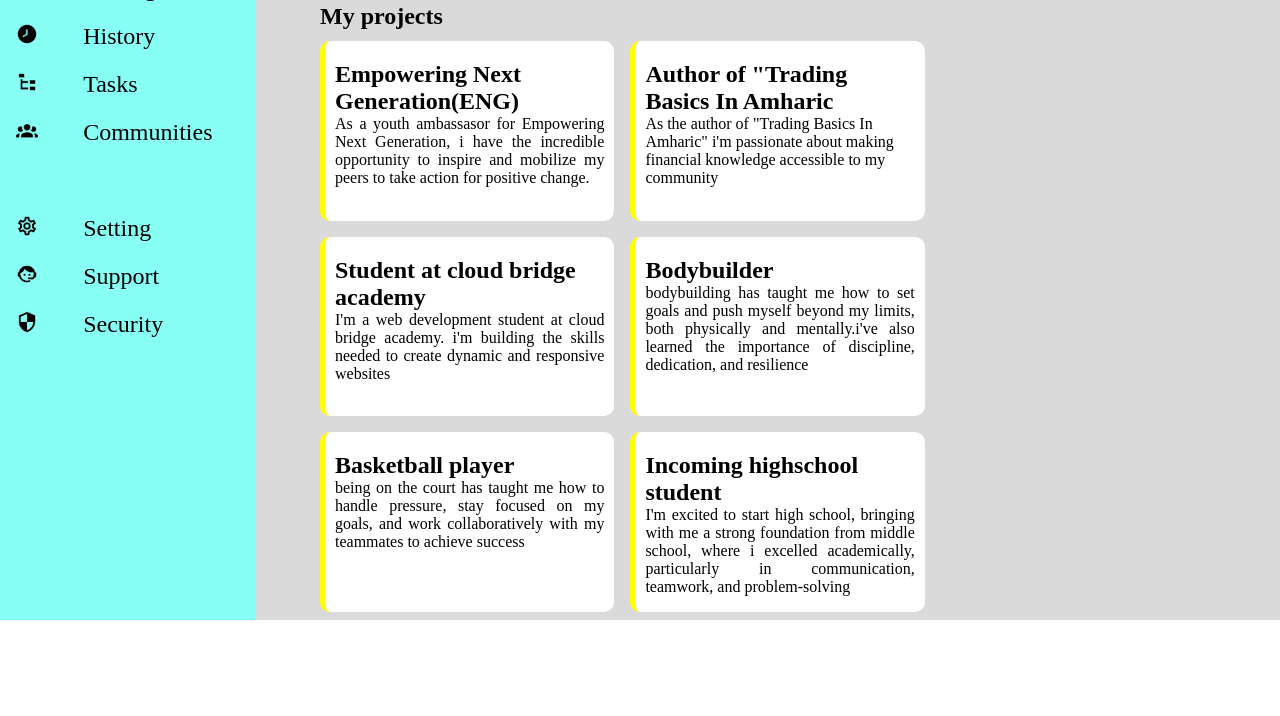
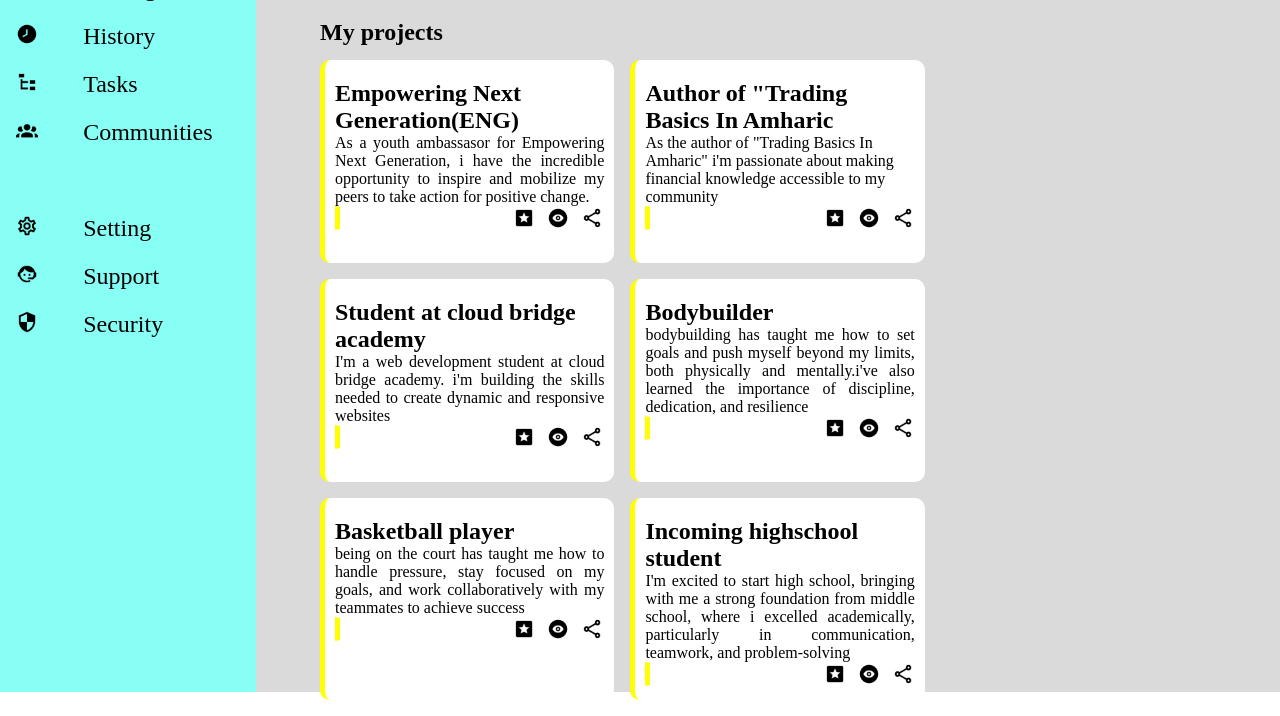
Before and after one commit to NATHANIM-REPO/project-admin-dashboard, a plain HTML site: page index.html in a window 1280 px wide. Shown: the part 265-981 px from the top of the page. Before the commit the page ends 893 px from the top, so only its background shows below. Drawn offline with Linux system fonts and the light colour scheme.

Commit message:
added the icons in the box

```diff
--- a/index.html
+++ b/index.html
@@ -65,26 +65,56 @@
                 <div class="box1">
                     <p class="text1">Empowering Next Generation(ENG)</p>
                     <p class="text2">As a youth ambassasor for Empowering Next Generation, i have the incredible opportunity to inspire and mobilize my peers to take action for positive change.</p>
+                    <div class="icons">
+                       <img src="icon-and-img\star-box.png" alt="star-box" width="22px" height="22px">
+                        <img src="icon-and-img\eye-circle.png" alt="eye-circle" width="22px" height="22px">
+                        <img src="icon-and-img\share-variant-outline.png" alt="share-variant-outline" width="22px" height="22px">
+                    </div>
                 </div>
-                <div class="box2">
+                <div class="box2" >
                     <p class="text1"> Author of "Trading Basics In Amharic</p>
                     <p class="text2">As the author of "Trading Basics In Amharic" i'm passionate about making financial knowledge accessible to my community</p>
+                    <div class="icons">
+                        <img src="icon-and-img\star-box.png" alt="star-box" width="22px" height="22px">
+                         <img src="icon-and-img\eye-circle.png" alt="eye-circle" width="22px" height="22px">
+                         <img src="icon-and-img\share-variant-outline.png" alt="share-variant-outline" width="22px" height="22px">
+                     </div>
                 </div>
                 <div class="box3">
                     <p class="text1">Student at cloud bridge academy</p>
                     <p class="text2">I'm a web development student at cloud bridge academy. i'm building the skills needed to create dynamic and responsive websites</p>
+                    <div class="icons">
+                        <img src="icon-and-img\star-box.png" alt="star-box" width="22px" height="22px">
+                         <img src="icon-and-img\eye-circle.png" alt="eye-circle" width="22px" height="22px">
+                         <img src="icon-and-img\share-variant-outline.png" alt="share-variant-outline" width="22px" height="22px">
+                     </div>
                 </div>
-                <div class="box4">
+                <div class="box4" >
                     <p class="text1">Bodybuilder</p>
                     <p class="text2">bodybuilding has taught me how to set goals and push myself beyond my limits, both physically and mentally.i've also learned the importance of discipline, dedication, and resilience </p>
+                    <div class="icons">
+                        <img src="icon-and-img\star-box.png" alt="star-box" width="22px" height="22px">
+                         <img src="icon-and-img\eye-circle.png" alt="eye-circle" width="22px" height="22px">
+                         <img src="icon-and-img\share-variant-outline.png" alt="share-variant-outline" width="22px" height="22px">
+                     </div>
                 </div>
-                <div class="box5">
+                <div class="box5" >
                     <p class="text1">Basketball player</p>
                     <p class="text2">being on the court has taught me how to handle pressure, stay focused on my goals, and work collaboratively with my teammates to achieve success</p>
+                    <div class="icons">
+                        <img src="icon-and-img\star-box.png" alt="star-box" width="22px" height="22px">
+                         <img src="icon-and-img\eye-circle.png" alt="eye-circle" width="22px" height="22px">
+                         <img src="icon-and-img\share-variant-outline.png" alt="share-variant-outline" width="22px" height="22px">
+                     </div>
                 </div>
-                <div class="box6">
+                <div class="box6" >
                     <p class="text1">Incoming highschool student</p>
                     <p class="text2">I'm excited to start high school, bringing with me a strong foundation from middle school, where i  excelled academically, particularly in communication, teamwork, and problem-solving</p>
+                    <div class="icons">
+                        <img src="icon-and-img\star-box.png" alt="star-box" width="22px" height="22px">
+                         <img src="icon-and-img\eye-circle.png" alt="eye-circle" width="22px" height="22px">
+                         <img src="icon-and-img\share-variant-outline.png" alt="share-variant-outline" width="22px" height="22px">
+                     </div>
                 </div>
             </div>
         </div>
--- a/style.css
+++ b/style.css
@@ -4,7 +4,7 @@
     margin: 0;
 }
 .container{
-    height: auto;
+    height: 100%;
     width: 100%;
     display: grid;
     grid-template-columns: 20% 80%;
@@ -191,3 +191,9 @@ grid-template-columns: 70% 30%;
 .content1 div{
     border-left: solid 5px yellow;
 }
+.icons{
+    display: flex;
+    justify-content: end;
+    gap: 12px;
+    border: solid 1px white;
+}
```
